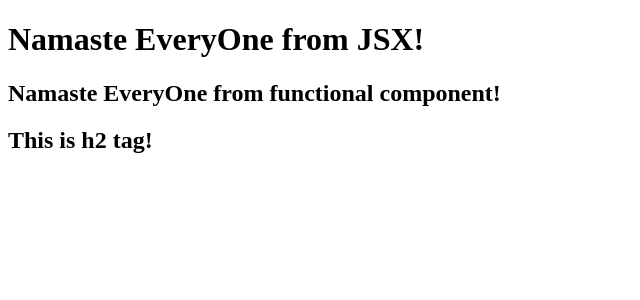
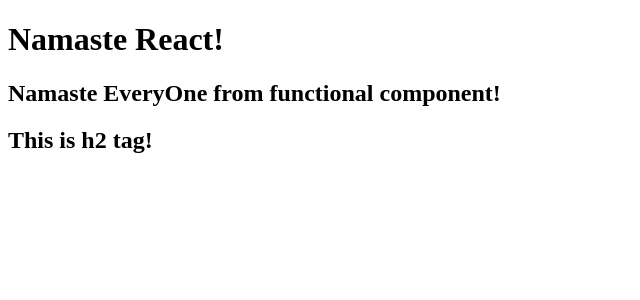
Before and after one commit to Ishanz0/Namaste-React, a React (Vite) app: page / in a window 1280 px wide. Shown: the top 300 px of the page, without its empty margins (0-640 px from the left). Built offline with nearby package versions, Linux system fonts and the light colour scheme.

Commit message:
Chapter - 3 optimize

```diff
--- a/App.js
+++ b/App.js
@@ -1,34 +1,21 @@
 import React from "react";
 import ReactDOM from "react-dom/client";
 
-//React
-const heading1 = React.createElement(
-        "h1",
-        {id: "title", key: "1"},
-        "Namaste EveryOne from React!");
+const Title = () => (
+        <h1 id="title" key="1">Namaste React!</h1>
+);
 
-const heading2 = <h1 id="title" key="2">Namaste EveryOne from JSX!</h1>; // JSX
-
-const container = React.createElement(
-        "div",
-        {id: "container"},
-        [heading1, heading2]);
-
-const heading3 = () => {
+// Composing Components
+const HeaderComponent = () => {
         return (
         <div>
-                {/* for using element inside func. component */}
-                {heading2}
-                {/* use {<heading2 />} or {heading2()} for using func. component inside another */}
-                <h2 id="title" key="3">Namaste EveryOne from functional component!</h2>
+                <Title />
+                <h2>Namaste EveryOne from functional component!</h2>
                 <h2> This is h2 tag! </h2>
         </div>
         );
 };
 
+const root1 = ReactDOM.createRoot(document.getElementById("root"));
 
-const root1 = ReactDOM.createRoot(document.getElementById("root"));
-// passing react element inside div root
-// root1.render(container);
-root1.render(heading3());
-// you can also use <heading3 /> inside render
+root1.render(<HeaderComponent />);
--- a/package.json
+++ b/package.json
@@ -28,6 +28,6 @@
     "react-dom": "^18.2.0"
   },
   "browserslist": [
-    "last 2 versions"
+    "last 10 Chrome versions"
   ]
 }
```
Also changed, not shown: index.html (+0 -12 lines).
